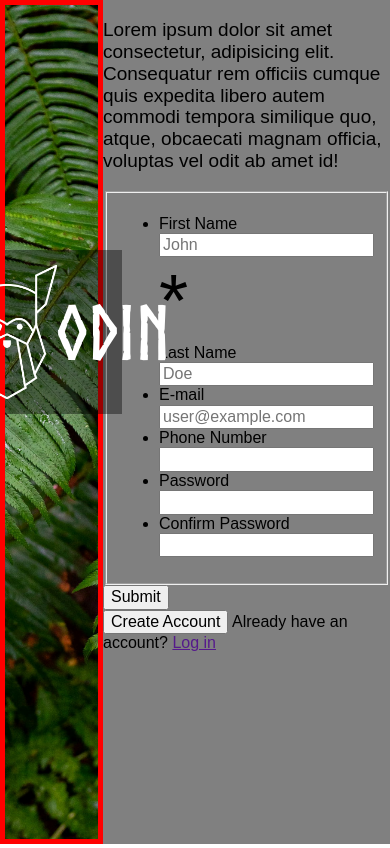
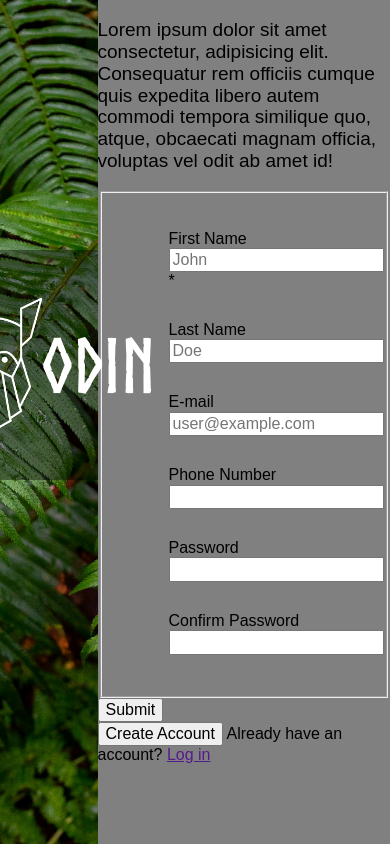
Before and after one commit to thereisnodeveloper/sign-up-form, a plain HTML site: page index.html in a window 390 px wide. Drawn offline with Linux system fonts and the light colour scheme.

Commit message:
fix: align left side image and logo, responsive

```diff
--- a/style.css
+++ b/style.css
@@ -2,7 +2,7 @@
 /* Main CSS Begins */
 
 *{
-    --left-panel-width: 30vw;
+    --left-panel-width: 25vw;
     font-family: Arial, Helvetica, sans-serif;
 }
 
@@ -13,9 +13,6 @@
 
 
 
-  body span{
-    font-size: 75px ;
-  }
 
 body, .container{
 width: 100vw;
@@ -38,9 +35,9 @@ color:black;
 
 /* plant */
 .plant{
-    /* width: var(--left-panel-width); */
+    width: var(--left-panel-width);
     /* width:fit-content; */
-    width:100%;
+    /* width:100%; */
     height:100%;
     object-fit: cover;
     /* min-height:570px; */
@@ -58,22 +55,26 @@ img.odin{
 
 .logo{
     position:absolute;
-    width: 30vw;
-    length: 200px;
+    width: 396px;
+    height: 200px;
     display:flex;
     align-items: center;
+    justify-content: center;
+
     top:250px;
     padding: 15px 0 15px 0;
 
+    width: var(--left-panel-width);
     background-color:rgba(0, 0, 0, 0.4);
-    display:flex;
-    justify-content: center;
+
 }
 
 
 span.odin-span{
     font-family: odin;
     color: white;
+
+    font-size: 75px ;
 
 }
 
@@ -83,9 +84,7 @@ p{
 }
 
 .left{
-    flex: 1 1 500px;
-    /* overflow:hidden */
-    border:5px solid red
+
 }
 
 .right{
@@ -94,3 +93,27 @@ p{
     display:flex;
     flex-direction: column;
 }
+
+li{
+    list-style: none;
+}
+input:focus{}
+
+
+input:invalid{}
+
+
+input:required{}
+
+
+ul{
+    display:flex;
+    flex-wrap: wrap;
+}
+li{
+    margin: 15px;
+    flex: 1 1 45%;
+    display:flex;
+    flex-direction: column;
+    width: 100px
+}
```
